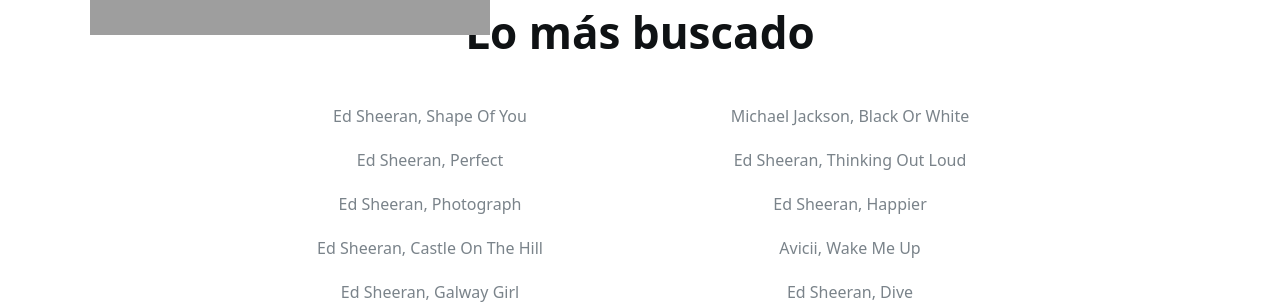
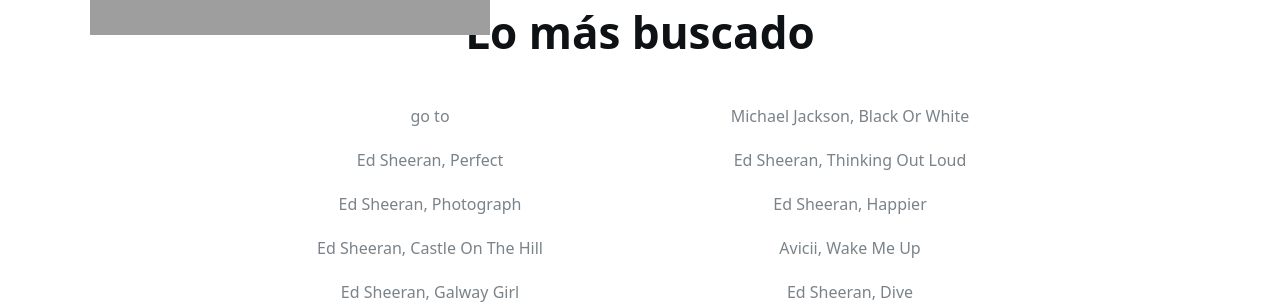
Before and after one commit to jelmii/jelmii.github.io, a Jekyll site: the page built from index.md, in a window 1280 px wide and 900 px high, scrolled down 997 px. Shown: the part 155-459 px from the top of the window. Built offline with Jekyll 4.4.1, drawn with Linux system fonts in a browser that asks for light colours.

Commit message:
Update assets.md

```diff
--- a/_docs/assets.md
+++ b/_docs/assets.md
@@ -1,8 +1,8 @@
 ---
 layout: doc
-title: Ed Sheeran, Shape Of You
+title: go to
 subtitle:
-author: Ed Sheeran
+author: Teacher
 tags: featured
 ---
 
```
